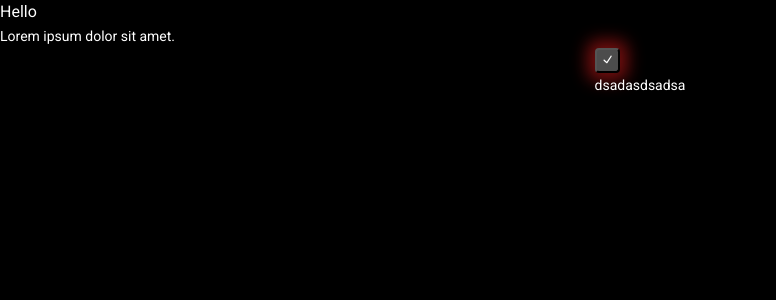
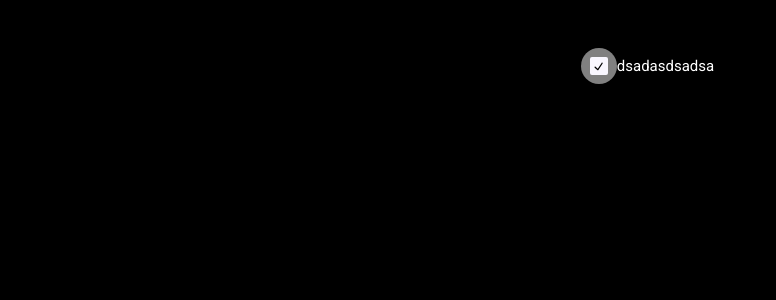
Before and after one commit to Pashkouski/Flashcards, a React (Vite) app: page / in a window 1280 px wide. Both pictures are taken after a click on the checkbox 607 px from the left and 60 px from the top of the page. Shown: the top 300 px of the page, without its empty margins (0-776 px from the left). Built offline with nearby package versions, Linux system fonts and the light colour scheme.

Commit message:
"add component 'checkbox2 merge'"

```diff
--- a/src/App.tsx
+++ b/src/App.tsx
@@ -13,8 +13,8 @@ export function App() {
       Hello
       <Typography variant={'body2'}>Lorem ipsum dolor sit amet.</Typography>
       <Checkbox
-        onChange={onChangeHandlerCheckbox}
-        value={value}
+        onChangeChecked={onChangeHandlerCheckbox}
+        checked={value}
         disabled={false}
         label={'dsadasdsadsa'}
         className={'test'}
--- a/src/components/ui/checkbox/checkbox.module.scss
+++ /dev/null
@@ -1,59 +0,0 @@
-/* reset */
-.container {
-  display: flex;
-  justify-content: center;
-}
-
-.CheckboxRoot {
-  z-index: 10;
-
-  display: flex;
-  align-items: center;
-  justify-content: center;
-
-  width: 25px;
-  height: 25px;
-
-  background-color: #4c4c4c;
-  border-radius: 4px;
-  box-shadow: 0 2px 10px var(--color-dark-100) / 50%;
-
-  &.disabled {
-    background-color: var(--color-accent-100) ;
-  }
-
-  &:focus {
-    box-shadow: 0 0 16px 8px rgb(224 28 28 / 50%);
-  }
-
-  &:hover {
-    background-color: var(--color-accent-100);
-    box-shadow: 0 0 16px 8px var(--color-dark-100)/50%;
-  }
-
-}
-
-/*
-.CheckboxRoot:hover {
-
-
-  Left: -6px;
-  Top: -6px;
-}
-*/
-
-/* .CheckboxRoot:focus {
-  box-shadow: 0 0 18px 18px var(--color-accent-100) / 50%;
-} */
-
-.CheckboxIndicator {
-  color: var(--color-danger-900);
-}
-
-.Label {
-  padding-left: 15px;
-  font-size: 15px;
-  line-height: 1;
-  color: white;
-
-}
--- /dev/null
+++ b/src/components/ui/checkbox2/checkbox.module.scss
@@ -0,0 +1,77 @@
+/* reset */
+.container {
+  display: flex;
+  justify-content: center;
+}
+
+.checkedWrapper {
+  display: flex;
+  align-items: center;
+  justify-content: center;
+
+  width: 36px;
+  height: 36px;
+
+  border-radius: 50%;
+
+  &.disabled {
+    cursor: initial;
+  }
+
+  &:focus-within,
+  &:hover:not(.disabled) {
+    background-color: var(--color-dark-100);
+  }
+
+}
+
+.CheckboxRoot {
+  display: flex;
+  align-items: center;
+  justify-content: center;
+
+  width: 18px;
+  height: 18px;
+
+
+  border: 2px solid var(--color-light-100);
+  border-radius: 2px;
+
+
+  &.disabled {
+    cursor: initial;
+    background-color: var(--color-dark-100);
+  }
+
+  &:focus {
+    background-color: var(--color-light-300);
+  }
+}
+
+
+.indicator {
+  display: flex;
+  align-items: center;
+  justify-content: center;
+
+  color: var(--color-dark-900);
+
+  background-color: var(--color-Light-100);
+  border: none;
+}
+
+.label {
+  display: flex;
+  align-items: center;
+  justify-content: center;
+
+  padding-left: 15px;
+
+  font-size: 15px;
+  line-height: 1;
+  color: white;
+
+  &.disabled {
+    color: var(--color-dark-100);
+  }
+}
--- a/src/components/ui/checkbox/checkbox.tsx
+++ b/src/components/ui/checkbox2/checkbox.tsx
@@ -9,8 +9,8 @@ import { Typography } from '../typography'
 import s from './checkbox.module.scss'
 
 type CheckboxProps = {
-  value?: boolean
-  onChange?: (value: boolean) => void
+  checked?: boolean
+  onChangeChecked?: (value: boolean) => void
   disabled?: boolean
   label?: string
   id?: string
@@ -19,8 +19,8 @@ type CheckboxProps = {
 }
 
 export const Checkbox: FC<CheckboxProps> = ({
-  value,
-  onChange,
+  checked,
+  onChangeChecked,
   disabled,
   label,
   id,
@@ -30,10 +30,9 @@ export const Checkbox: FC<CheckboxProps> = ({
   const classNames = {
     container: `${s.container} ${className}`,
     label: `${s.label} ${disabled && s.disabled}`,
-    buttonWrapper: `${s.buttonWrapper} ${disabled && s.disabled}`,
-    root: s.CheckboxRoot,
+    checkedWrapper: `${s.checkedWrapper} ${disabled && s.disabled}`,
+    checkboxRoot: `${s.CheckboxRoot} ${disabled && s.disabled}`,
     indicator: s.indicator,
-    checkboxRoot: `${s.CheckboxRoot} ${disabled && s.disabled}`,
   }
 
   return (
@@ -41,19 +40,21 @@ export const Checkbox: FC<CheckboxProps> = ({
       <div className={classNames.container}>
         <Label.Root asChild>
           <Typography variant="body2" className={classNames.label} as={'label'}>
+            <div className={classNames.checkedWrapper}>
               <CheckboxRadix.Root
                 className={classNames.checkboxRoot}
                 defaultChecked
-              checked={value}
-              onCheckedChange={onChange}
+                checked={checked}
+                onCheckedChange={onChangeChecked}
                 disabled={disabled}
                 required={required}
                 id={id}
               >
-              <CheckboxRadix.Indicator className="CheckboxIndicator">
-                <CheckIcon className={classNames.label} />
+                <CheckboxRadix.Indicator className={classNames.indicator}>
+                  <CheckIcon />
                 </CheckboxRadix.Indicator>
               </CheckboxRadix.Root>
+            </div>
             {label}
           </Typography>
         </Label.Root>
--- a/src/components/ui/index.ts
+++ b/src/components/ui/index.ts
@@ -1,3 +1,3 @@
 export * from './button'
 export * from './typography'
-export * from './checkbox'
+export * from './checkbox2'
--- a/src/styles/_colors.scss
+++ b/src/styles/_colors.scss
@@ -35,7 +35,7 @@
   --color-info-900: #234e99;
 
   // light
-  --color-light-100: #fff;
+
   --color-light-300: #f9f7ff;
   --color-light-500: #f4f2fa;
   --color-light-700: #dcdae0;
```
Also changed, not shown: src/components/ui/checkbox2/index.ts (renamed from src/components/ui/checkbox/index.ts), 2 other files (tests, documents, lock files or other folders). Lines whose indentation alone changed are shown as unchanged.
